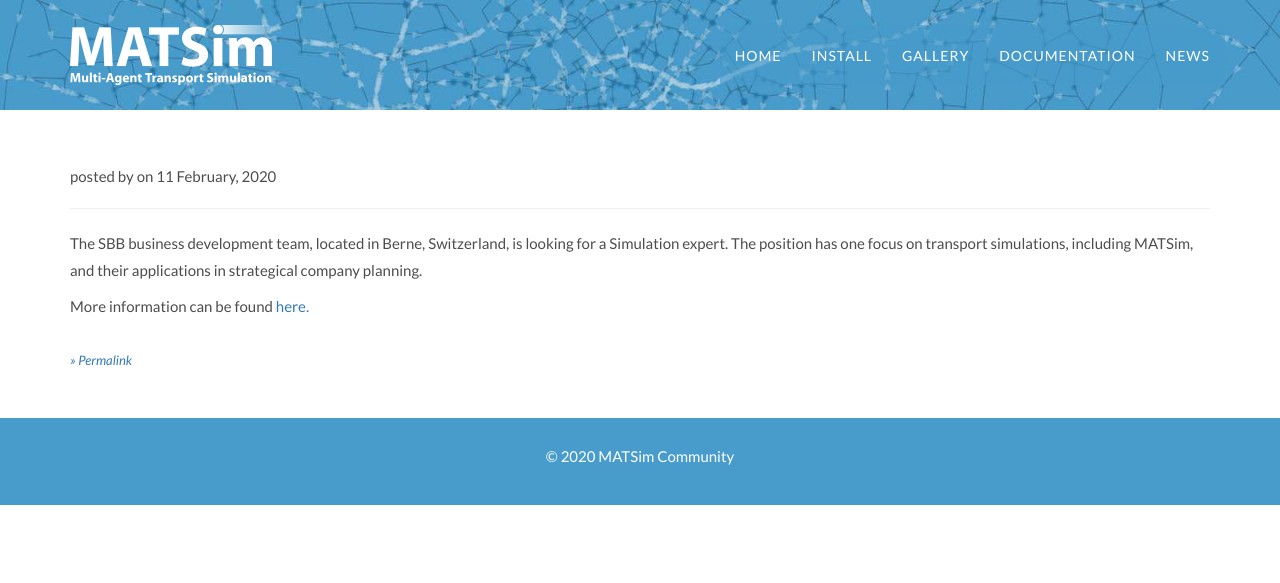
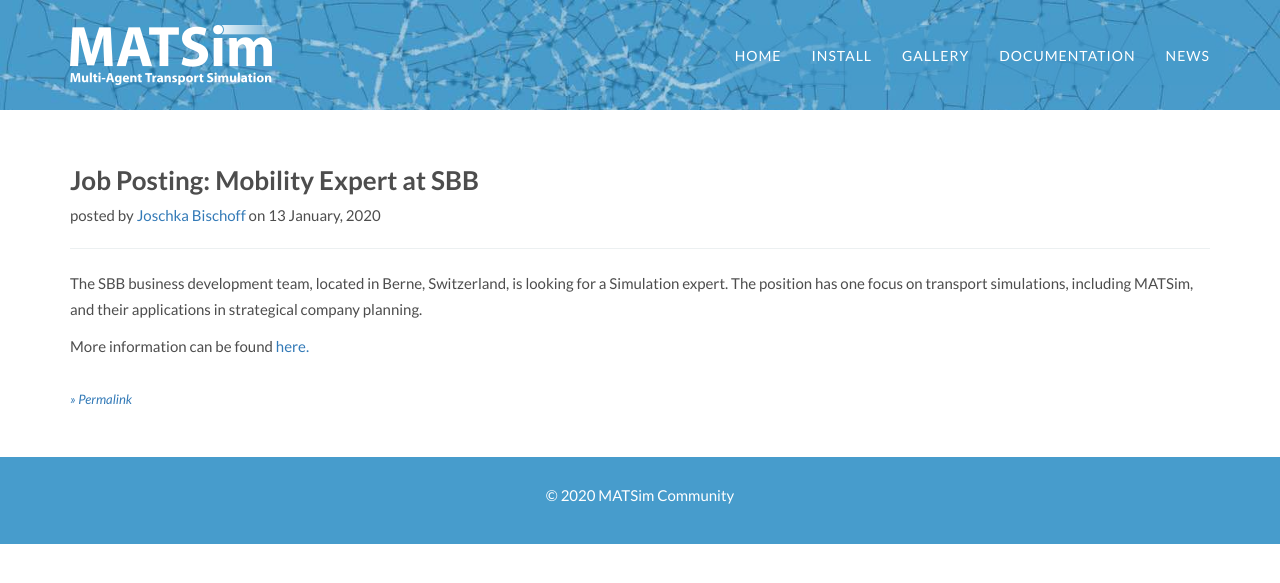
Before and after one commit to matsim-org/jekyll-website, a Jekyll site: the page built from _posts/2020-01-13-jobPostSBB.md, in a window 1280 px wide. Shown: the top 583 px of the page. Built offline with Jekyll 4.4.1, drawn with Linux system fonts in a browser that asks for light colours; some web fonts are replaced; our own code applies the rules of GitHub Pages for plain Markdown files.

Commit message:
Update 2020-01-13-jobPostSBB.md

```diff
--- a/_posts/2020-01-13-jobPostSBB.md
+++ b/_posts/2020-01-13-jobPostSBB.md
@@ -1,8 +1,8 @@
 ---
 layout: post
 author: Joschka Bischoff
-title: Job Posting: Mobility Expert at SBB
-summary: The SBB business development team is looking for a Simulation expert.
+title: "Job Posting: Mobility Expert at SBB"
+summary: "The SBB business development team is looking for a Simulation expert."
 ---
 
 The SBB business development team, located in Berne, Switzerland, is looking for a Simulation expert. The position has one focus on transport simulations, including MATSim, and their applications in strategical company planning.
```
